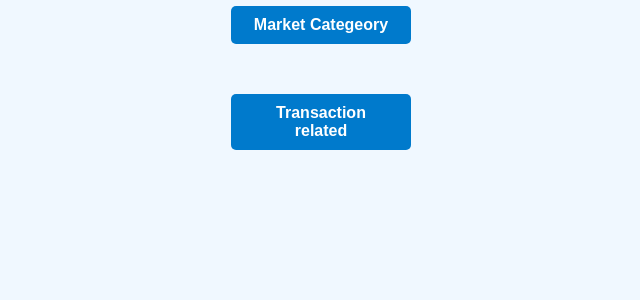
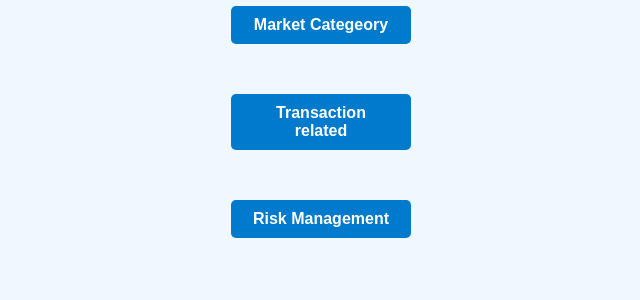
Before and after one commit to ArthurArthurArthur0817/Stock, a Flask app: page /teach in a window 1280 px wide. Shown: the part 278-578 px from the top of the page, without its empty margins (319-959 px from the left). Run offline with Flask 3, Linux system fonts and the light colour scheme; the visitor is signed in with stand-in values (Sample User, id 1).

Commit message:
加上risk

```diff
--- a/templates/teach.html
+++ b/templates/teach.html
@@ -13,5 +13,6 @@
     <a href="{{ url_for('basic') }}" class="btn">Basic Concept</a>
     <a href="{{ url_for('market') }}" class="btn">Market Categeory</a>
     <a href="{{ url_for('trans_related') }}" class="btn">Transaction related</a>
+    <a href="{{ url_for('risk') }}" class="btn">Risk Management</a>
 </body>
 </html>
```
